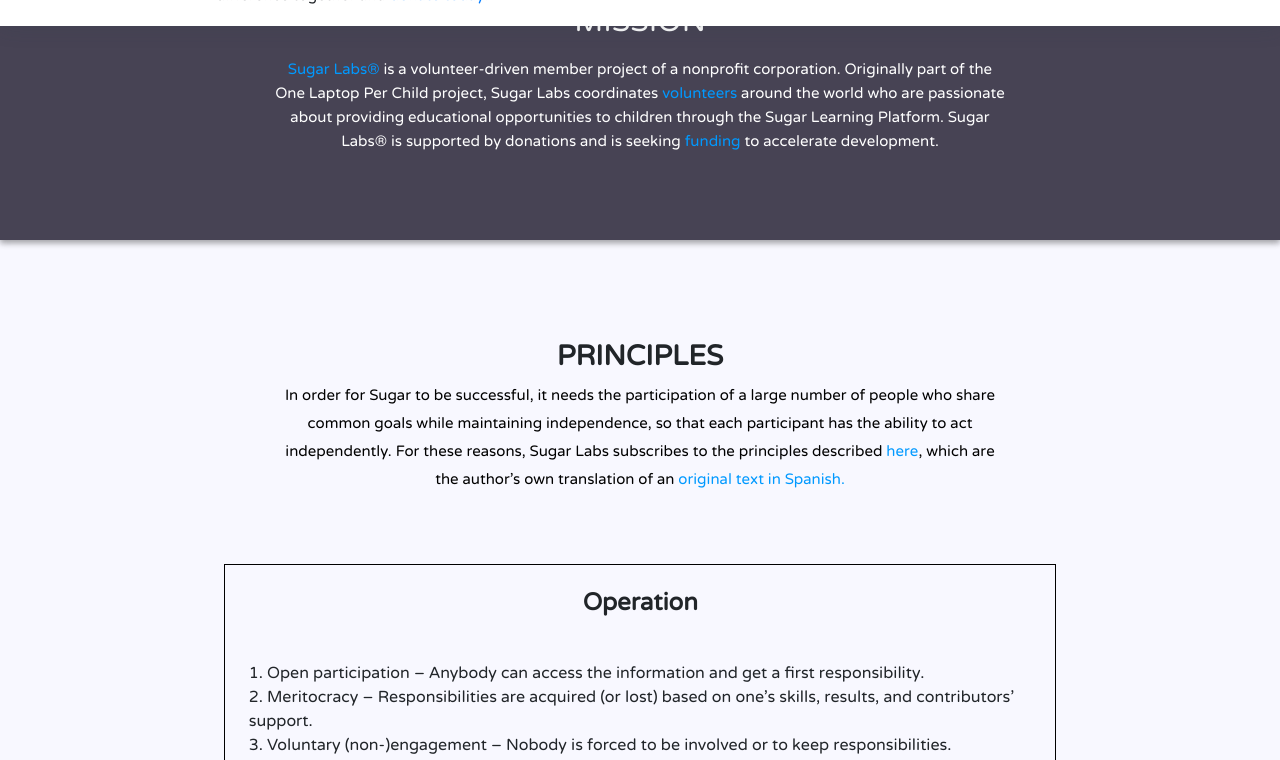
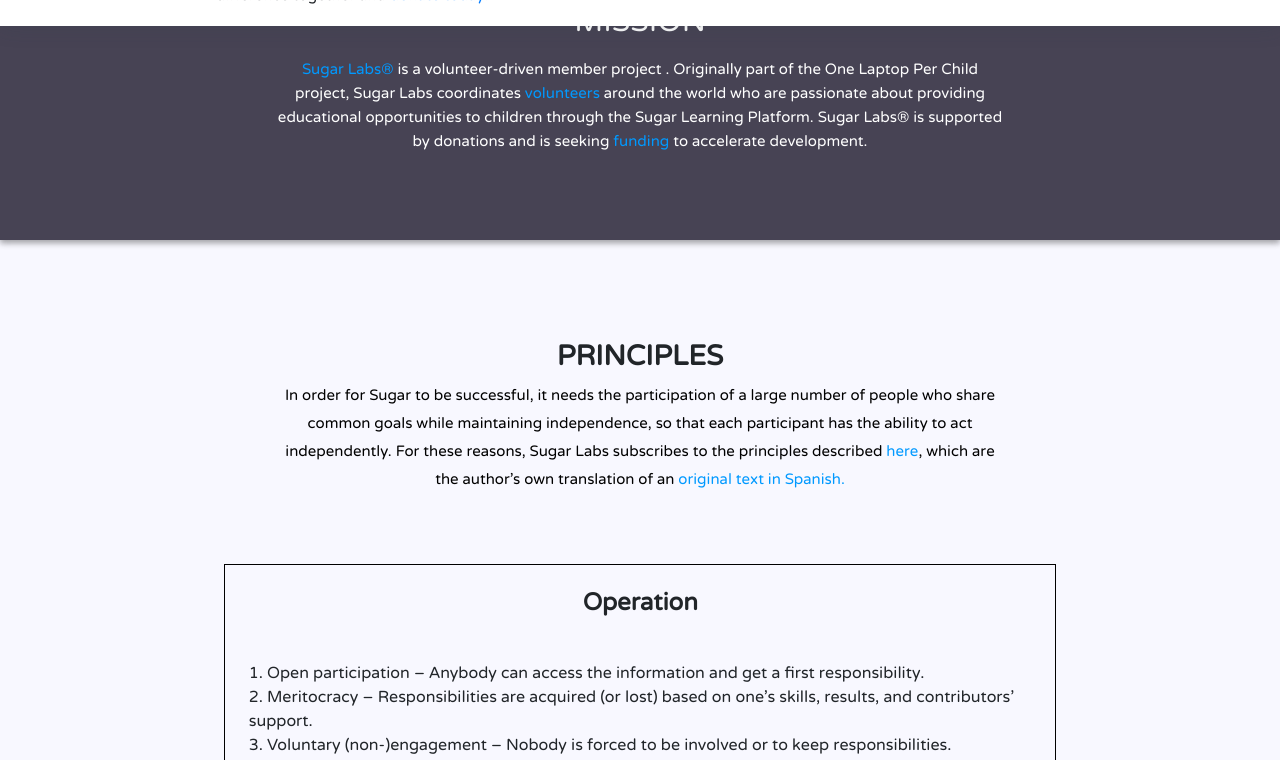
Before and after one commit to sugarlabs/www, a Jekyll site: the page built from about-us.html, in a window 1280 px wide and 900 px high, scrolled down 588 px, cut to the strip 140-900 px from the top of the window. Built offline with Jekyll 4.4.1, drawn with Linux system fonts in a browser that asks for light colours; some web fonts are replaced; comment, search, counter and statistics services are not loaded.

Commit message:
[-+]bundle added to gitignore, misson update on about us

```diff
--- a/about-us.html
+++ b/about-us.html
@@ -35,7 +35,7 @@
                 <div class="row justify-content-center">
                     <div class="col-md-8 col-md-push-2" >
                         <h2 id="mission">MISSION</h2>
-                        <p class="customFontSize"><a href="https://wiki.sugarlabs.org/go/Trademark" class="hrefCustomColor">Sugar Labs®</a> is a volunteer-driven member project of a nonprofit corporation. Originally part of the One Laptop Per Child project, Sugar Labs coordinates <a href="https://wiki.sugarlabs.org/go/Sugar_Labs/Getting_Involved" class="hrefCustomColor">volunteers</a> around the world who are passionate about providing educational opportunities to children through the Sugar Learning Platform. Sugar Labs® is supported by donations and is seeking <a href="https://wiki.sugarlabs.org/go/Sugar_Labs/Donate" class="hrefCustomColor">funding</a> to accelerate development.</p>
+                        <p class="customFontSize"><a href="https://wiki.sugarlabs.org/go/Trademark" class="hrefCustomColor">Sugar Labs®</a> is a volunteer-driven member project . Originally part of the One Laptop Per Child project, Sugar Labs coordinates <a href="https://wiki.sugarlabs.org/go/Sugar_Labs/Getting_Involved" class="hrefCustomColor">volunteers</a> around the world who are passionate about providing educational opportunities to children through the Sugar Learning Platform. Sugar Labs® is supported by donations and is seeking <a href="https://wiki.sugarlabs.org/go/Sugar_Labs/Donate" class="hrefCustomColor">funding</a> to accelerate development.</p>
                     </div>
                 </div>
             </div>
```
Also changed, not shown: 1 other file.
